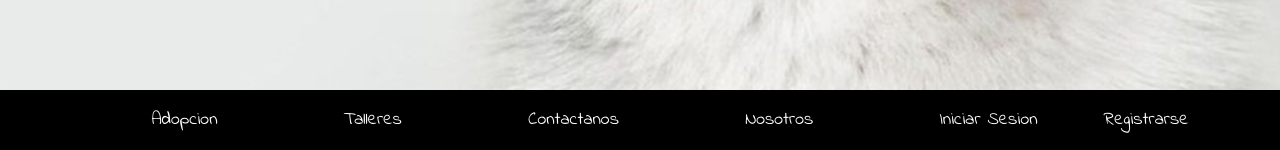
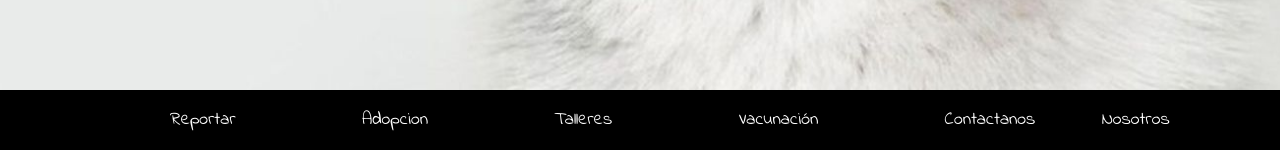
Before and after one commit to rodrimozocubaz1/ProyectoFinal, a PHP site: page /paginas/contactar.php in a window 1280 px wide. Shown: the part 1090-1240 px from the top of the page. Run offline with PHP 8.4, Linux system fonts and the light colour scheme.

Commit message:
arreglo links footers

```diff
--- a/Funciones/footer.php
+++ b/Funciones/footer.php
@@ -1,12 +1,12 @@
     <footer>
         <div class="contenedor contenedor-footer">
             <nav class="navegacion nav_footer">
+                <a href="paginas/reportar_mascota.php" class="a">Reportar</a>
                 <a href="paginas/adopcion.php" class="a">Adopcion</a>
                 <a href="paginas/talleres.php" class="a">Talleres</a>
+                <a href="paginas/vacunacion.php" class="a">Vacunación</a>
                 <a href="paginas/contactar.php" class="a">Contactanos</a>
                 <a href="paginas/quienes_somos.php" class="a">Nosotros</a>
-                <a href="Funciones/login.php" class="a">Iniciar Sesion</a>
-                <a href="Funciones/registarse.php" class="a">Registrarse</a>
             </nav>
         </div>
     </footer>
--- a/Funciones/footer_resto.php
+++ b/Funciones/footer_resto.php
@@ -1,12 +1,12 @@
 <footer class="footer">
         <div class="contenedor contenedor-footer">
             <nav class="navegacion nav_footer">
-                <a href="adopcion.php" class="a">Adopcion</a>
-                <a href="talleres.php" class="a">Talleres</a>
-                <a href="contactar.php" class="a">Contactanos</a>
-                <a href="quienes_somos.php" class="a">Nosotros</a>
-                <a href="login.php" class="a">Iniciar Sesion</a>
-                <a href="registrarse.php" class="a">Registrarse</a>
+                <a href="../paginas/reportar_mascota.php" class="a">Reportar</a>
+                <a href="../paginas/adopcion.php" class="a">Adopcion</a>
+                <a href="../paginas/talleres.php" class="a">Talleres</a>
+                <a href="../paginas/vacunacion.php" class="a">Vacunación</a>
+                <a href="../paginas/contactar.php" class="a">Contactanos</a>
+                <a href="../paginas/quienes_somos.php" class="a">Nosotros</a>
             </nav>
         </div>
     </footer>
```
